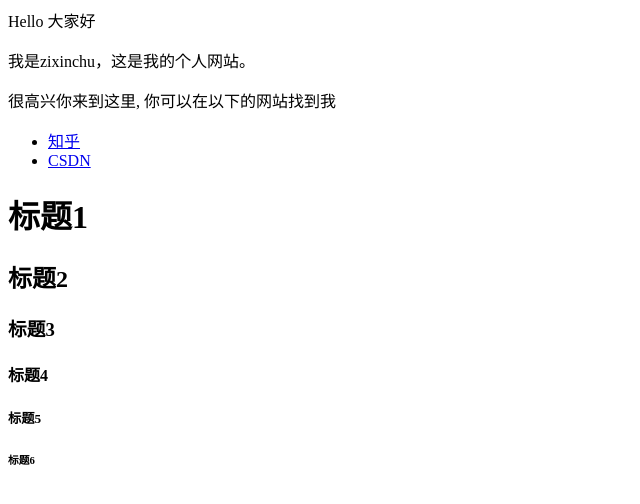
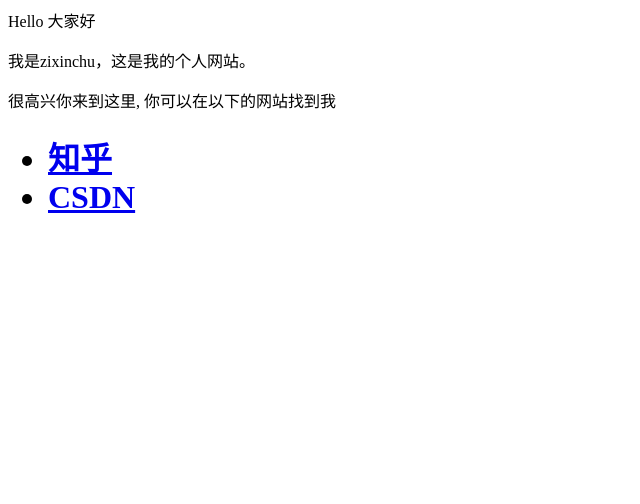
Before and after one commit to zixinchu/zixinchu.github.io, a plain HTML site: page index.html in a window 1280 px wide. Shown: the whole page, without its empty margins (0-640 px from the left). Drawn offline with Linux system fonts and the light colour scheme.

Commit message:
Update index.html

```diff
--- a/index.html
+++ b/index.html
@@ -3,12 +3,8 @@
 <p>很高兴你来到这里, 你可以在以下的网站找到我</p>
 
 <ul>
-  <li> <a href="https://www.zhihu.com/people/chu-zi-xin-67">知乎</a> </li>
-  <li> <a href="https://blog.csdn.net/qq_45017131">CSDN</a> </li>
+	<h1>
+		<li> <a href="https://www.zhihu.com/people/chu-zi-xin-67">知乎</a> </li>
+		<li> <a href="https://blog.csdn.net/qq_45017131">CSDN</a> </li>
+	</h1>
 </ul>
-		<h1>标题1</h1>
-		<h2>标题2</h2>
-		<h3>标题3</h3>
-		<h4>标题4</h4>
-		<h5>标题5</h5>
-		<h6>标题6</h6>
```
